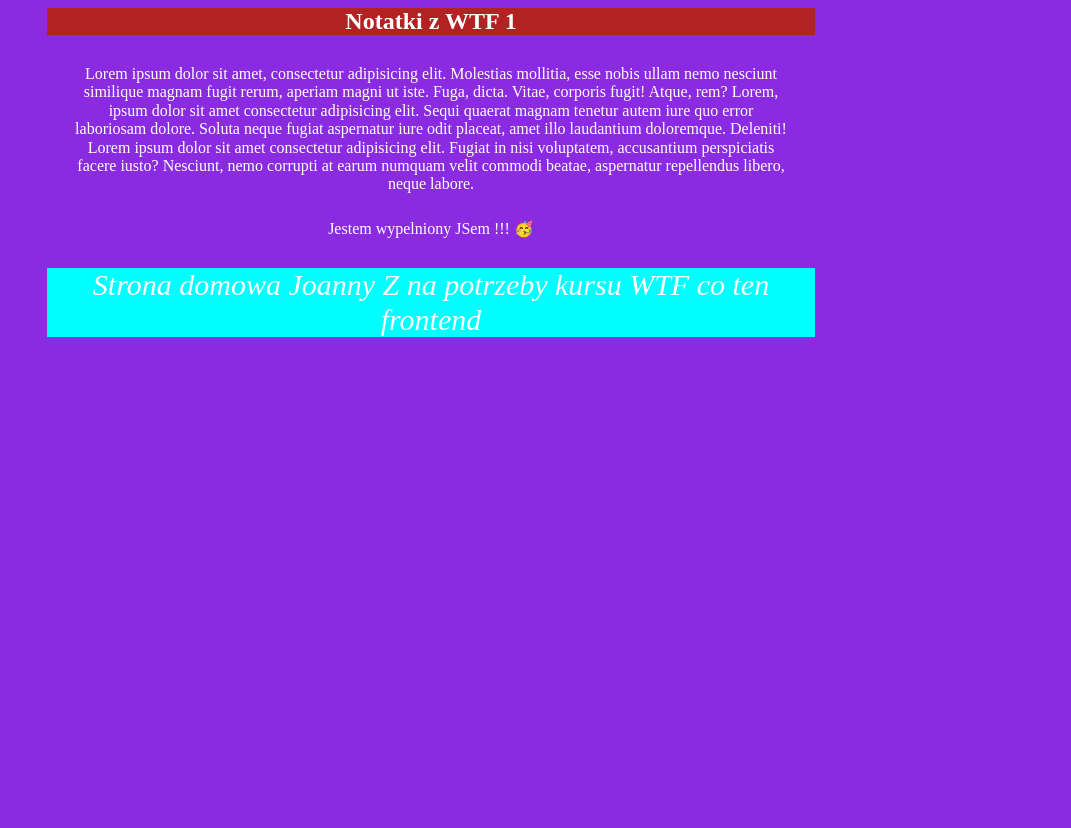
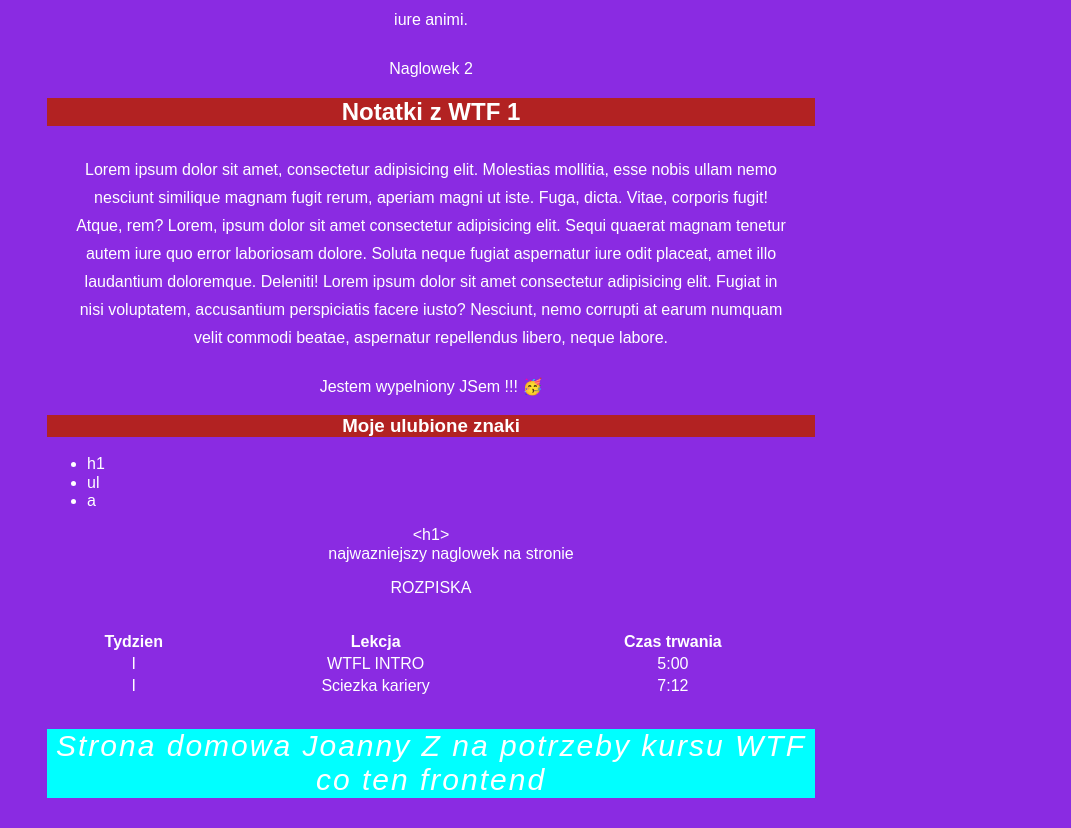
Before and after one commit to AsiaKabacinska/fronted_homepage, a plain HTML site: page index.html in a window 1280 px wide. Shown: the part 798-1626 px from the top of the page, without its empty margins (209-1280 px from the left). Before the commit the page ends 1165 px from the top, so only its background shows below. Drawn offline with Linux system fonts and the light colour scheme.

Commit message:
list,tables,definition,entities

```diff
--- a/index.html
+++ b/index.html
@@ -24,7 +24,7 @@
         alt="zdjecie na stronke internetowa"
       />
       <p class="paragraph">
-        Hej na co dzien sie ucze
+        <span class="special">Hej!!!</span> na co dzien sie ucze
         <strong> oraz mam wiele innych zainteresowań</strong> miedzy innymi
         czytanie ksiazek, <u>astrologia</u> i wiele wiele innych :D
       </p>
@@ -64,6 +64,42 @@
         </p>
         <p class="article__content--js"></p>
       </article>
+      <article class="article">
+        <h3 class="article__header">Moje ulubione znaki</h3>
+        <ul class="article__list">
+          <li>h1</li>
+          <li>ul</li>
+          <li>a</li>
+        </ul>
+        <dl>
+          <dt>&lt;h1&gt;</dt>
+          <dd>najwazniejszy naglowek na stronie </dd>
+        </dl>
+      </article>
+      <article class="article">
+  <table>
+    <caption>ROZPISKA</caption>
+    <thead>
+      <tr>
+        <th>Tydzien</th>
+        <th>Lekcja</th>
+        <th>Czas trwania</th>
+      </tr>
+    </thead>
+    <tbody>
+      <tr>
+        <td>I</td>
+        <td>WTFL INTRO</td>
+        <td>5:00</td>
+      </tr>
+      <tr>
+        <td>I</td>
+        <td>Sciezka kariery</td>
+        <td>7:12</td>
+      </tr>
+    </tbody>
+  </table>
+      </article>
     </main>
     <footer class="footer">
       <p class="footer__paragraph">
--- a/style.css
+++ b/style.css
@@ -9,6 +9,7 @@ html {
 body {
   background-color: blueviolet;
   color: white;
+  font-family: Arial, Helvetica, sans-serif;
 }
 main {
   max-width: 768px;
@@ -40,6 +41,8 @@ main {
   padding: 10px;
   margin: 16px;
   text-align: center;
+  font-weight: normal;
+  line-height: 1.75;
 }
 .article {
   background-color: blueviolet;
@@ -58,6 +61,7 @@ main {
   background-color: aqua;
   max-width: 768px;
   margin: 0 auto;
+  letter-spacing: 2px;
 }
 .footer__paragraph {
   font-size: 30px;
@@ -78,4 +82,20 @@ main {
   top: 0;
   font-size: 18px;
   font-style: italic;
+  letter-spacing: 1px;
 }
+.special {
+  color: beige;
+  font-weight: 300;
+  font-size: 30px;
+}
+.article__list {
+  text-align: left;
+}
+table {
+  width: 100%;
+  text-align: center;
+}
+table caption {
+  margin-bottom: 2rem;
+}
```
